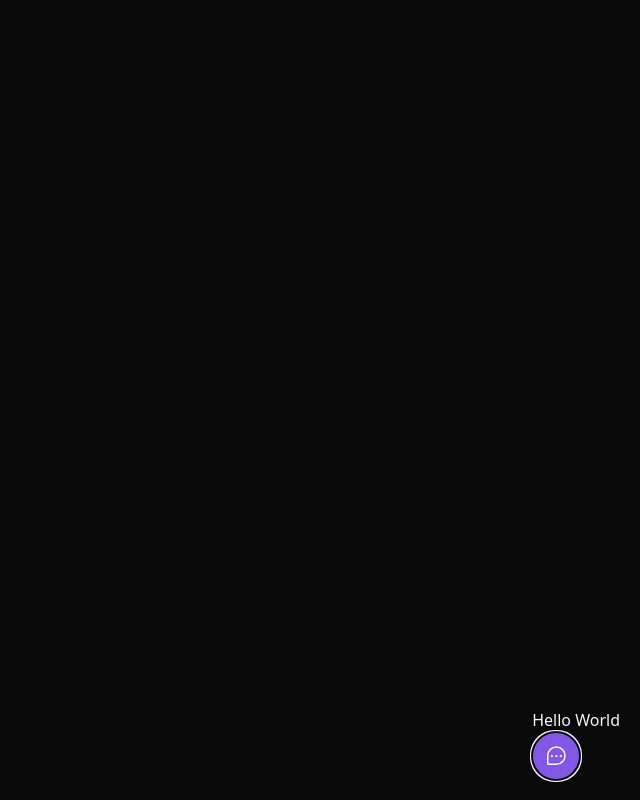
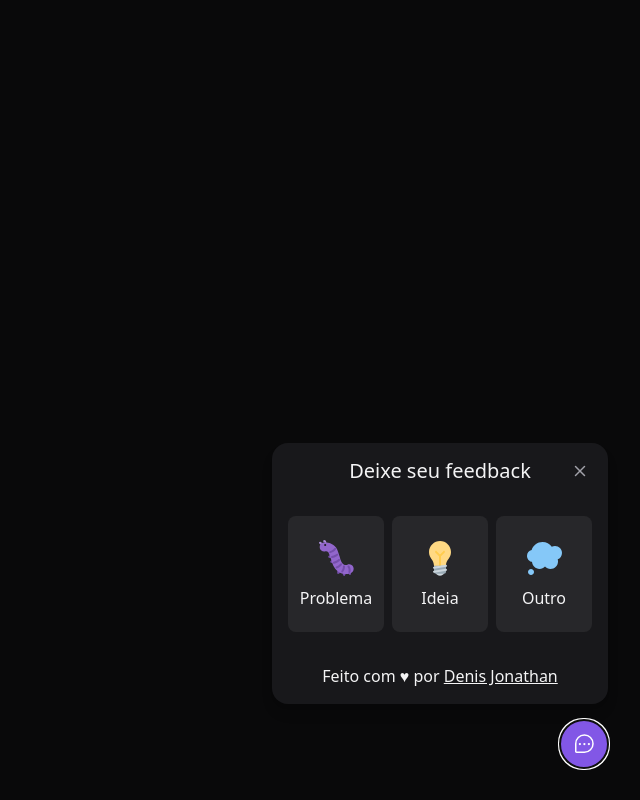
Before and after one commit to denisjo7/feedget, a React (Vite) app: page / in a window 1280 px wide. Both pictures are taken after a click on the button "Feedback". Shown: the whole page, without its empty margins (640-1280 px from the left). Built offline with nearby package versions, Linux system fonts and the light colour scheme.

Commit message:
feat: create WidgetForm component

```diff
--- a/src/components/Widget.tsx
+++ b/src/components/Widget.tsx
@@ -1,10 +1,13 @@
 import { ChatTeardropDots } from 'phosphor-react';
 import { Popover } from '@headlessui/react';
+import { WidgetForm } from './WidgetForm';
 
 export function Widget() {
   return (
-    <Popover className="absolute bottom-5 right-5">
-      <Popover.Panel>Hello World</Popover.Panel>
+    <Popover className="absolute bottom-4 right-4 md:bottom-8 md:right-8 flex flex-col items-end">
+      <Popover.Panel>
+        <WidgetForm />
+      </Popover.Panel>
 
       <Popover.Button className="bg-brand-500 rounded-full px-3 h-12 text-white flex items-center group">
         <ChatTeardropDots className="w-6 h-6" />
--- /dev/null
+++ b/src/components/WidgetForm.tsx
@@ -0,0 +1,77 @@
+import { useState } from 'react';
+import { CloseButton } from './CloseButton';
+
+import bugImageUrl from '../assets/bug.svg';
+import ideaImageUrl from '../assets/idea.svg';
+import thoughtImageUrl from '../assets/thought.svg';
+
+const feedbackTypes = {
+  BUG: {
+    title: 'Problema',
+    image: {
+      source: bugImageUrl,
+      alt: 'Desenho de uma larvinha roxa',
+    },
+  },
+  IDEA: {
+    title: 'Ideia',
+    image: {
+      source: ideaImageUrl,
+      alt: 'Desenho de uma lâmpada acesa',
+    },
+  },
+  OTHER: {
+    title: 'Outro',
+    image: {
+      source: thoughtImageUrl,
+      alt: 'Desenho de uma nuvem de pensamento',
+    },
+  },
+};
+
+type FeedbackType = keyof typeof feedbackTypes;
+
+export function WidgetForm() {
+  const [feedbackType, setFeedbackType] = useState<FeedbackType | null>(null);
+
+  return (
+    <div className="bg-zinc-900 p-4 relative rounded-2xl mb-4 flex flex-col items-center shadow-lg w-[calc(100vw-2rem)] md:w-auto">
+      <header>
+        <span className="text-xl leading-6">Deixe seu feedback</span>
+
+        <CloseButton />
+      </header>
+
+      <div className="flex py-8 gap-2 w-full">
+        {Object.entries(feedbackTypes).map(([key, value]) => {
+          return (
+            <button
+              className="bg-zinc-800 rounded-lg py-5 w-24 flex-1 flex flex-col items-center gap-2 border-2 border-transparent hover:border-brand-500 focus:border-brand-500 focus:outline-none "
+              key={key}
+              onClick={() => setFeedbackType(key as FeedbackType)}
+              type="button"
+            >
+              <img
+                className="px-0"
+                src={value.image.source}
+                alt={value.image.alt}
+              />
+              <span>{value.title}</span>
+            </button>
+          );
+        })}
+      </div>
+
+      <footer>
+        Feito com ♥ por{' '}
+        <a
+          className="underline underline-offset-1"
+          href="https://github.com/denisjo7"
+          target="_blank"
+        >
+          Denis Jonathan
+        </a>
+      </footer>
+    </div>
+  );
+}
```
